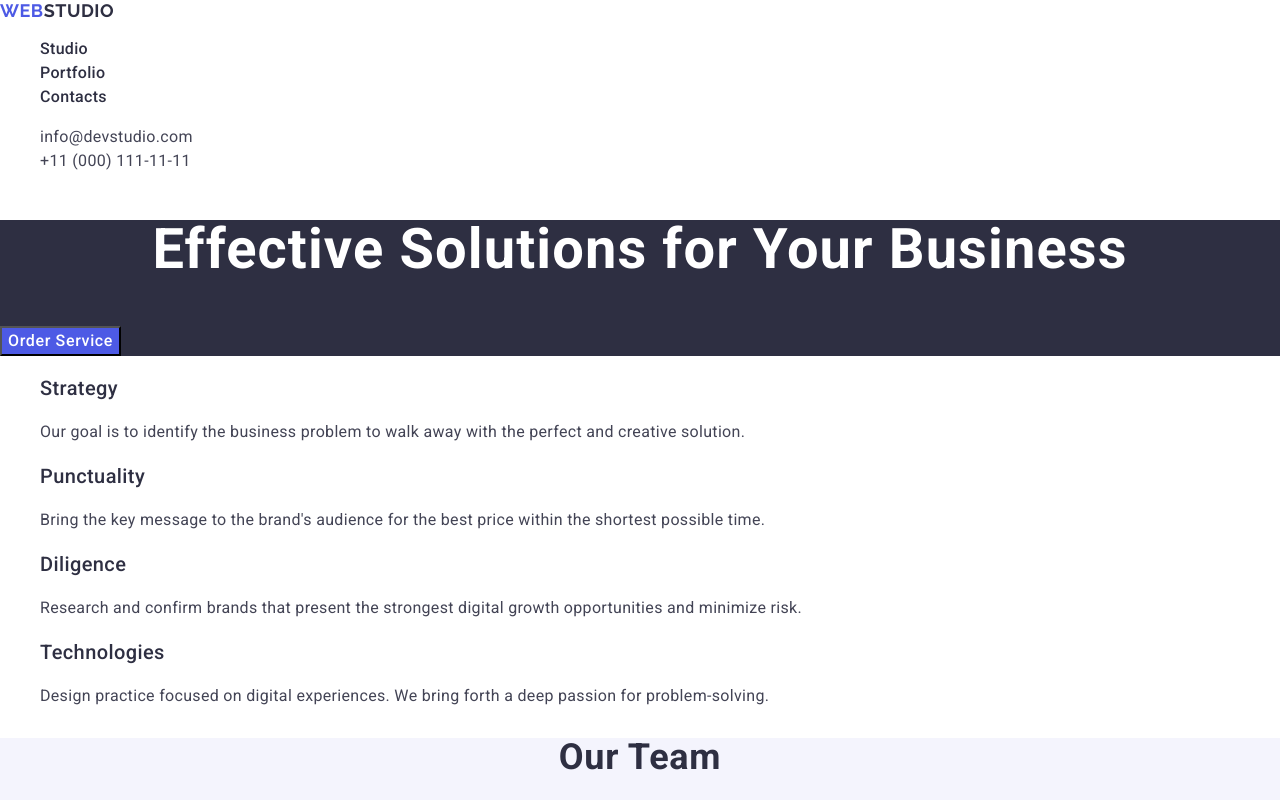
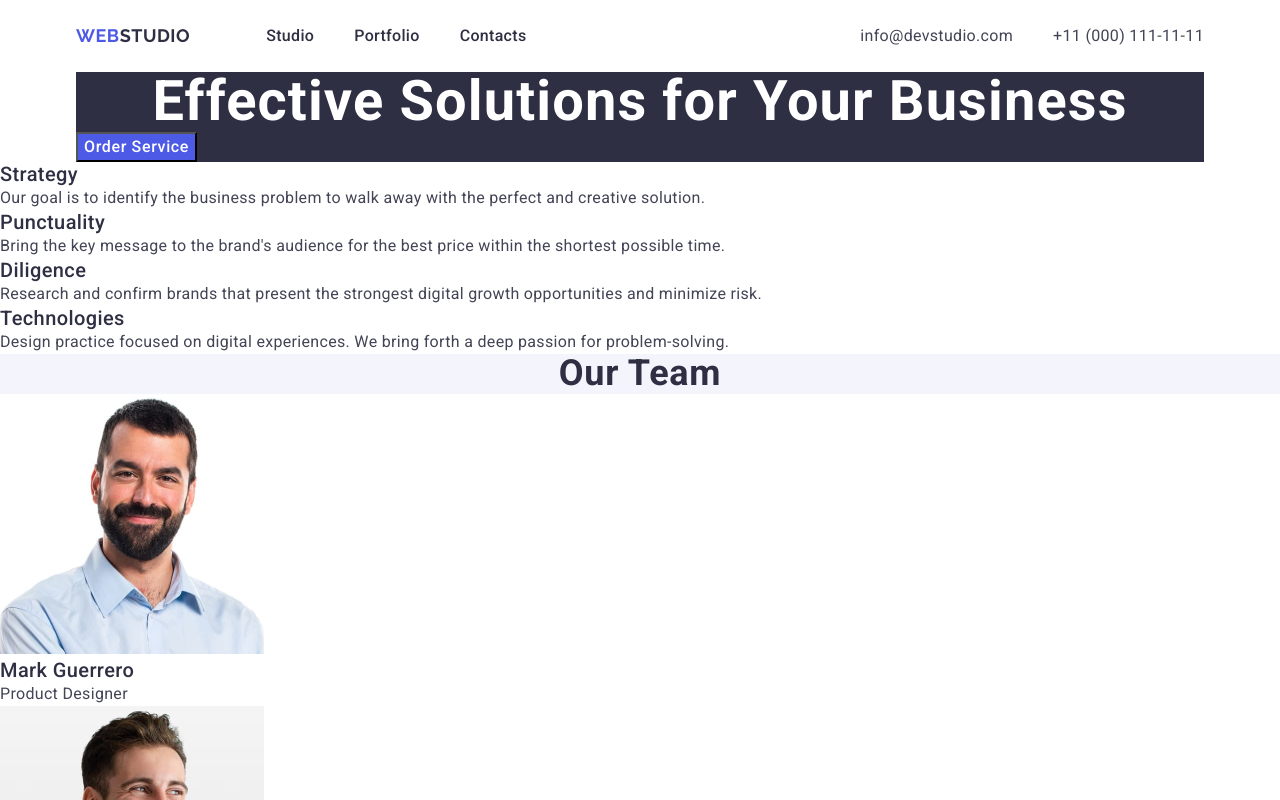
Before and after one commit to Serhii-Diahil/goit-markup-hw-03, a plain HTML site: page index.html in a window 1280 px wide. Shown: the top 800 px of the page. Drawn offline with nearby package versions, Linux system fonts and the light colour scheme.

Commit message:
hw-3-header

```diff
--- a/css/styles.css
+++ b/css/styles.css
@@ -6,6 +6,18 @@ body {
 ul,
 ol {
   list-style-type: none;
+  margin: 0;
+  padding: 0;
+}
+
+h1,
+h2,
+h3,
+h4,
+h5,
+h6,
+p {
+  margin: 0;
 }
 
 a {
@@ -20,6 +32,12 @@ address {
   font-style: normal;
 }
 
+.container {
+  max-width: 1158px;
+  padding: 0 15px;
+  margin: 0 auto;
+}
+
 .logo {
   font-family: 'Raleway', sans-serif;
   font-weight: 700;
@@ -32,10 +50,34 @@ address {
 
 /*--------HEADER----------*/
 
+.header-container {
+  display: flex;
+  align-items: center;
+}
+
+.header-nav {
+  display: flex;
+  align-items: center;
+}
+
+.header-link-logo {
+  padding: 24px 0;
+  margin-right: 76px;
+}
+
 .header-logo-part {
   color: #2e2f42;
 }
+
+.nav-list {
+  display: flex;
+  align-items: center;
+  gap: 40px;
+}
+
 .nav-link {
+  padding: 24px 0;
+  display: block;
   font-weight: 500;
   font-size: 16px;
   line-height: 1.5;
@@ -48,7 +90,19 @@ address {
   color: #404bbf;
 }
 
+.contacts {
+  margin-left: auto;
+}
+
+.contacts-list {
+  gap: 40px;
+  display: flex;
+  align-items: center;
+}
+
 .contacts-link {
+  display: block;
+  padding: 24px 0;
   font-size: 16px;
   line-height: 1.5;
   letter-spacing: 0.02em;
--- a/index.html
+++ b/index.html
@@ -23,6 +23,7 @@
   </head>
   <body>
     <header class="header">
+      <div class="container header-container">
         <nav class="header-nav">
           <a class="header-link-logo logo" href="./index.html"
             >Web<span class="header-logo-part">Studio</span></a
@@ -41,7 +42,7 @@
             <li class="contacts-item">
               <a class="contacts-link" href="mailto:info@devstudio.com"
                 >info@devstudio.com</a
-            ><br />
+              >
             </li>
             <li class="contacts-item">
               <a class="contacts-link" href="tel:+110001111111"
@@ -50,13 +51,16 @@
             </li>
           </ul>
         </address>
+      </div>
     </header>
 
     <main>
+      <div class="container">
         <section class="hero">
           <h1 class="hero-title">Effective Solutions for Your Business</h1>
           <button class="hero-button" type="button">Order Service</button>
         </section>
+      </div>
 
       <section class="menu">
         <h2 hidden>Menu</h2>
```
Lines whose indentation alone changed are shown as unchanged.
